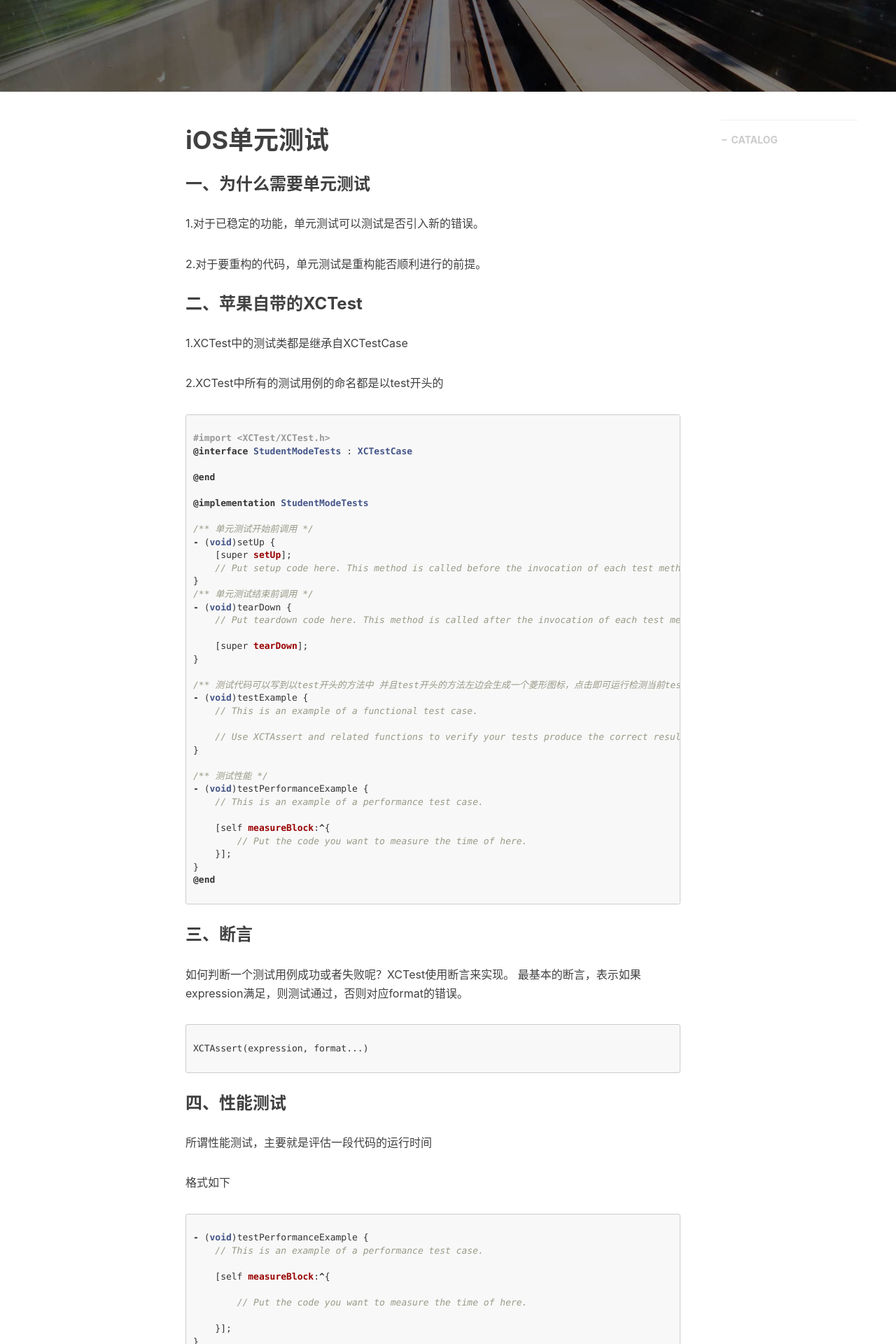
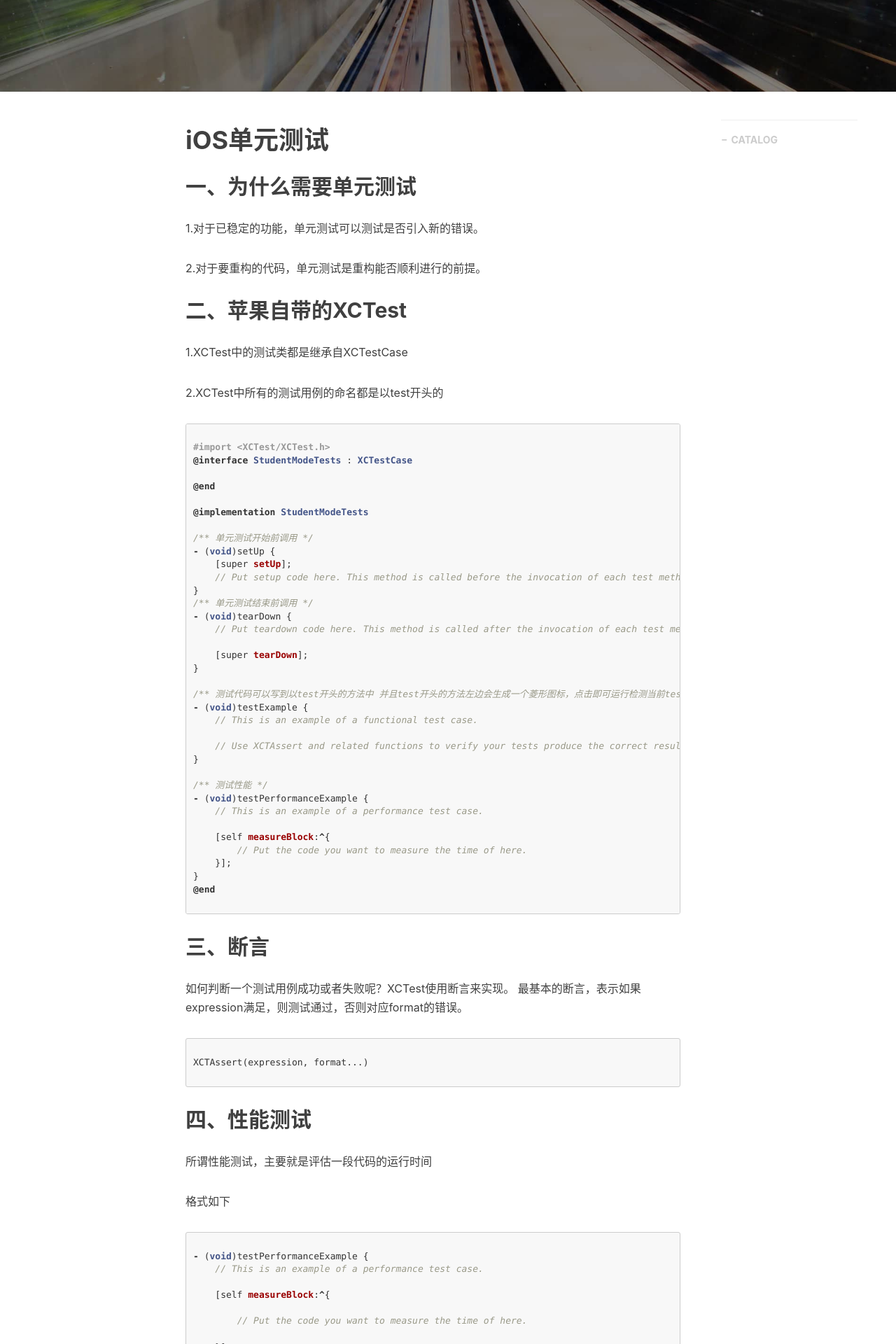
Before and after one commit to awanglilong/awanglilong.github.io, a Jekyll site: the page built from _posts/2018-06-8-iOSText.markdown, in a window 1280 px wide. Shown: the part 392-2312 px from the top of the page at 70% size. Built offline with Jekyll 4.4.1, drawn with Linux system fonts in a browser that asks for light colours; nearby versions of some CDN libraries; comment, search, counter and statistics services are not loaded.

Commit message:
调整页面

````diff
--- a/_posts/2018-06-8-iOSText.markdown
+++ b/_posts/2018-06-8-iOSText.markdown
@@ -11,12 +11,12 @@ tags:
 ---
 # iOS单元测试
 
-### 一、为什么需要单元测试
+## 一、为什么需要单元测试
 1.对于已稳定的功能，单元测试可以测试是否引入新的错误。
 
 2.对于要重构的代码，单元测试是重构能否顺利进行的前提。
 
-### 二、苹果自带的XCTest
+## 二、苹果自带的XCTest
 
 1.XCTest中的测试类都是继承自XCTestCase
 
@@ -63,7 +63,7 @@ tags:
 
 ```
 
-### 三、断言
+## 三、断言
 如何判断一个测试用例成功或者失败呢？XCTest使用断言来实现。
 最基本的断言，表示如果expression满足，则测试通过，否则对应format的错误。
 
@@ -73,7 +73,7 @@ XCTAssert(expression, format...)
 
 ```
 
-### 四、性能测试
+## 四、性能测试
 所谓性能测试，主要就是评估一段代码的运行时间
 
 格式如下
@@ -96,9 +96,9 @@ XCTAssert(expression, format...)
 
 需要有个基准，第一次运行后点击灰色点进行设置
 
-![](img/post-ios-test/post-iOS-test-base.png)
+![](/img/post-ios-test/post-iOS-test-base.png)
 
-### 五、异步测试
+## 五、异步测试
 
 异步测试的逻辑如下，首先定义一个或者多个XCTestExpectation，表示异步测试想要的结果。然后设置timeout，表示异步测试最多可以执行的时间。最后，在异步的代码完成的最后，调用fullfill来通知异步测试满足条件。
 
@@ -122,9 +122,9 @@ XCTAssert(expression, format...)
 
 ```
 
-### 六、第三方框架
-#### 框架OCMock
-##### 1.什么是mock测试
+## 六、第三方框架
+### 框架OCMock
+#### 1.什么是mock测试
 对于一些不容易构造或不容易获取的对象，此时你可以创建一个虚拟的对象（mock object）来完成测试。
 
 例如你可能要尝试100次才会返回一个`NSError`，通过`mock object`你可以自行创建一个`NSError`对象，测试在出错情况下程序的处理是否符合你的预期。
@@ -245,18 +245,18 @@ XCTAssert(expression, format...)
 
 ```
 
-### 七、代码覆盖率
+## 七、代码覆盖率
 一个软件覆盖度在50%以上就可以称为一个健壮的软件了，要达到70，80这些已经是非常难了，不过我们常见的一些第三方开源框架的测试用例覆盖率还是非常高的，让人咋舌。例如，AFNNetWorking的覆盖率高达87%,SDWebImage的覆盖率高达77%。
 
 选择Target，然后选择Test模块，然后勾选Gather coverage data
 
-![](img/post-ios-test/post-iOS-test-cover-one.png)
+![](/img/post-ios-test/post-iOS-test-cover-one.png)
 
 然后，在report模块中，就能看到每一个.m文件的代码覆盖情况了。
 
-![](img/post-ios-test/post-iOS-test-cover-two.png)
+![](/img/post-ios-test/post-iOS-test-cover-two.png)
 
-#### 八、参考博客
+## 八、参考博客
 
 [iOS 单元测试之XCTest详解](https://blog.csdn.net/hello_hwc/article/details/46671053)
 
````
